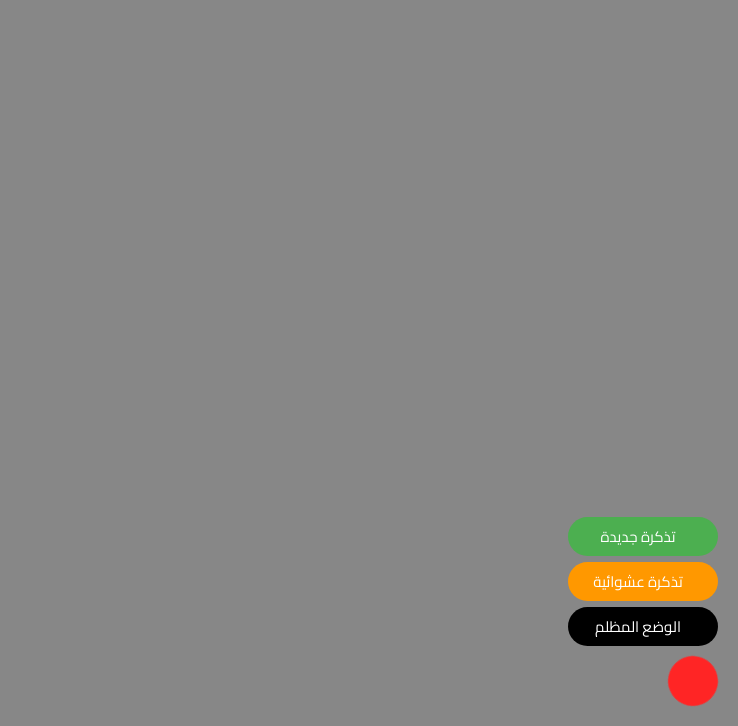
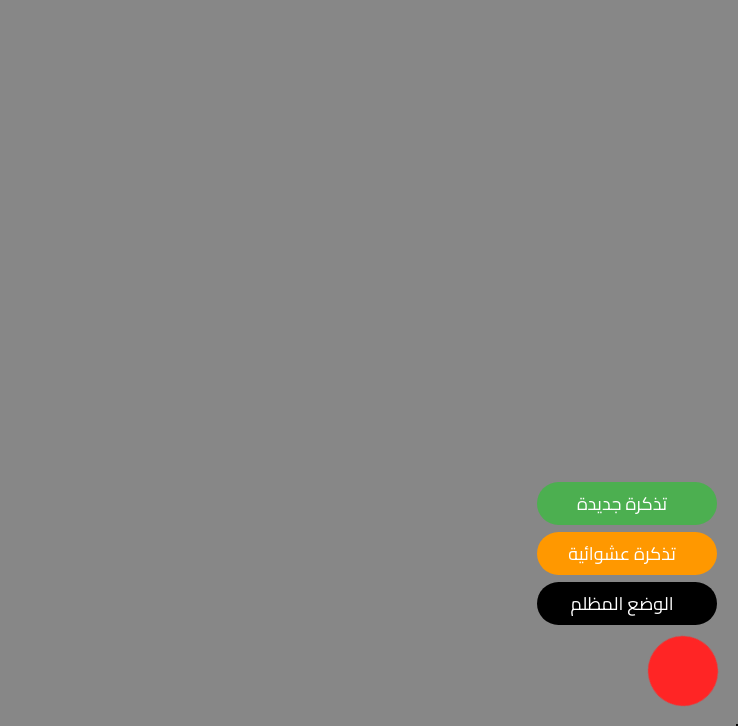
Before and after one commit to 27waab/RememberedYou, a plain HTML site: page index.html in a window 1280 px wide. Both pictures are taken after a click on the element 1235 px from the left and 755 px from the top of the page. Shown: the part 74-800 px from the top of the page, without its empty margins (542-1280 px from the left). Drawn offline with Linux system fonts and the light colour scheme; a web font is replaced by a local one.

Commit message:
Update style.css

```diff
--- a/style.css
+++ b/style.css
@@ -53,8 +53,8 @@ header {
     padding: 10px 0;
 }
 #addBtn {
-    width: 50px;
-    height: 50px;
+    width: 70px;
+    height: 70px;
     border-radius: 50%;
     display: flex;
     align-items: center;
@@ -64,7 +64,7 @@ header {
     position: fixed;
     bottom: 20px;
     right: 20px;
-    font-size: 22px;
+    font-size: 28px;
     cursor: pointer;
     z-index: 3;
     transition: 350ms;
@@ -75,19 +75,21 @@ header {
 }
 .items {
     position: fixed;
-    bottom: 0px;
-    right: 20px;
+    bottom: 0;
+    right: 0;
     transition: 350ms;
+    border: 1px solid #000;
+    transform: rotate(-15deg) scale(0.5);
 }
 .item {
-    width: 150px;
+    width: 180px;
     position: fixed;
     bottom: 25px;
     right: 20px;
     z-index: 4;
     padding: 5px 10px;
     border-radius: 99999px;
-    font-size: 15px;
+    font-size: 18px;
     color: #fff;
     display: flex;
     justify-content: center;
@@ -109,16 +111,19 @@ header {
 .item:last-child {
     background-color: #000;
 }
+.items.open {
+    transform: rotate(0deg) scale(1);
+}
 .items.open .item {
     opacity: 1;
     pointer-events: auto;
 }
 .items.open .item:first-child {
-    bottom: 170px;
+    bottom: 200px;
 }
 .items.open .item:nth-child(2) {
-    bottom: 125px;
+    bottom: 150px;
 }
 .items.open .item:last-child {
-    bottom: 80px;
+    bottom: 100px;
 }
```
